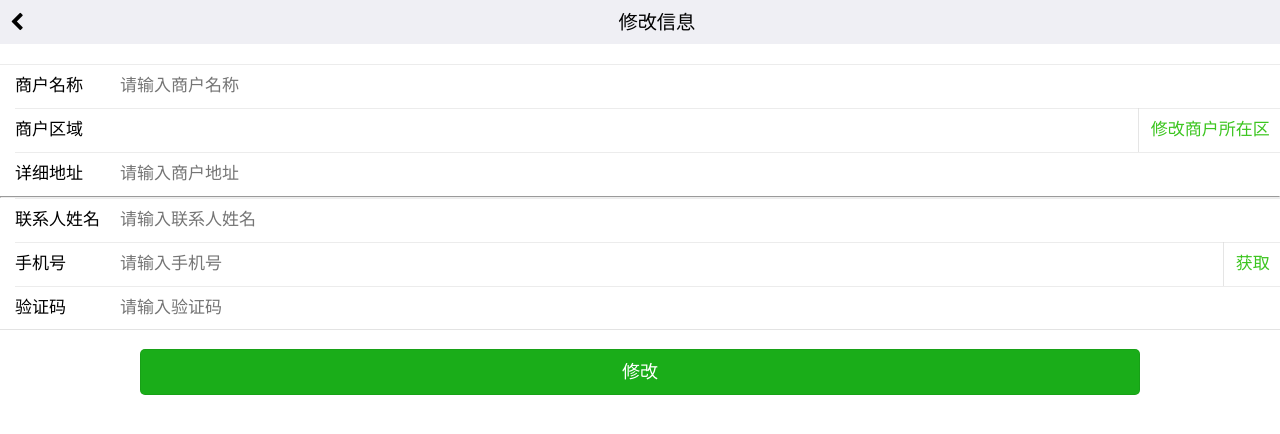
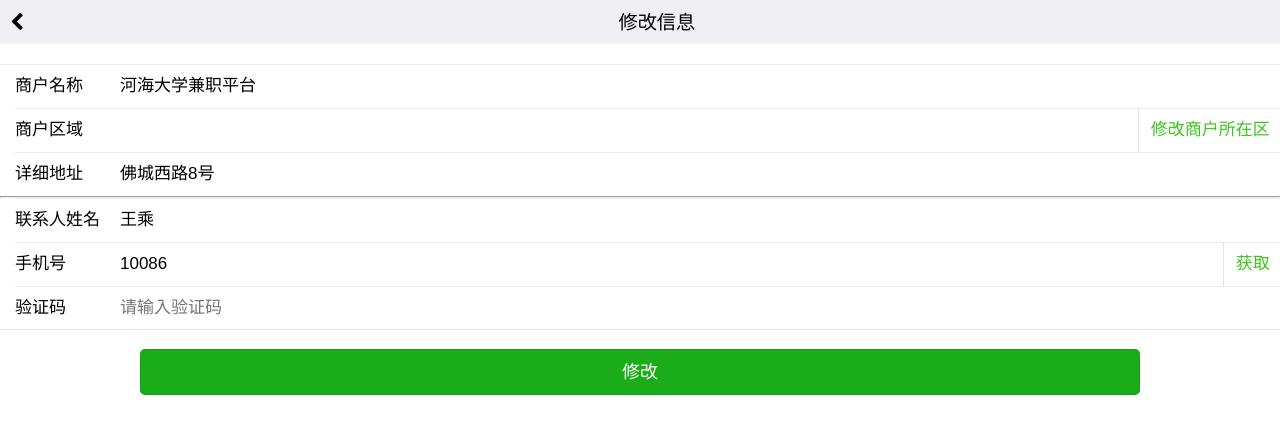
Before and after one commit to MakeMoneyTogether/PartTimeJobFrontPage, a Java web app: page /views/mer/edit.jsp in a window 1280 px wide. Shown: the top 434 px of the page. Run offline with Spring Boot 4, a stand-in JSP engine, Linux system fonts and the light colour scheme; the project's own start-up code is not run, and a stand-in starts its controllers and pages.

Commit message:
完善了编辑商户信息
完善了编辑商户信息

```diff
--- a/WebContent/static/js/merchant/edit.js
+++ b/WebContent/static/js/merchant/edit.js
@@ -1,5 +1,17 @@
 function init(){
-
+	phone = $.cookie('phone');
+	$.ajax({
+		type:'POST',
+		url: 'merurl/json/merme',
+		dataType:'json',
+		data:{phone:phone},
+		success: function(data){
+			mname = $('#mname').val(data.mname);
+			local = $('#local').val(data.local);
+			connectname = $('#connectname').val(data.connectname);
+			phone = $('#phone').val(data.phone);
+		}
+	});
 }
 function editLocal(){
 	$("#city-picker").attr('disabled',false);
--- a/WebContent/views/mer/edit.jsp
+++ b/WebContent/views/mer/edit.jsp
@@ -86,6 +86,7 @@
 	$(function() {
 		FastClick.attach(document.body);
 	});
+	init();
 </script>
 </body>
 </html>
--- a/src/partjob/controller/MerchantController.java
+++ b/src/partjob/controller/MerchantController.java
@@ -14,7 +14,7 @@ public class MerchantController {
 	@ResponseBody
 	public Map<String, Object> me(String phone,String password){
 		Map<String, Object> res = new HashMap<String, Object>();
-		res.put("mname", "我是商户的名称");
+		res.put("mname", "河海大学兼职平台");
 		res.put("moneyable", 1000.00);
 		res.put("moneyice", 200.00);
 		return res;
@@ -27,4 +27,15 @@ public class MerchantController {
 			return 0;
 		return 1;
 	}
+
+	@RequestMapping("merme")
+	@ResponseBody
+	public Map<String, String> merinfo(String phone){
+		Map<String, String> res = new HashMap<String, String>();
+		res.put("mname","河海大学兼职平台");
+		res.put("local","佛城西路8号");
+		res.put("connectname","王乘");
+		res.put("phone","10086");
+		return res;
+	}
 }
```
Also changed, not shown: README.md.
